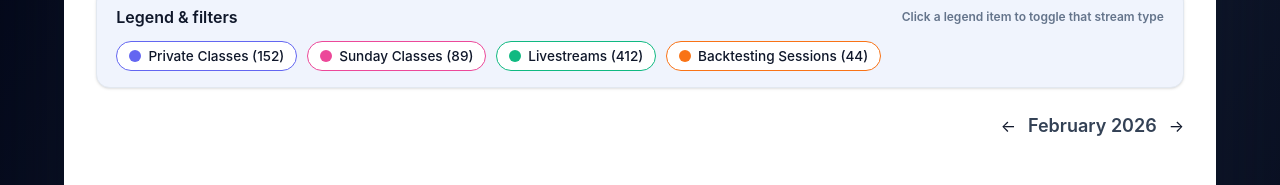
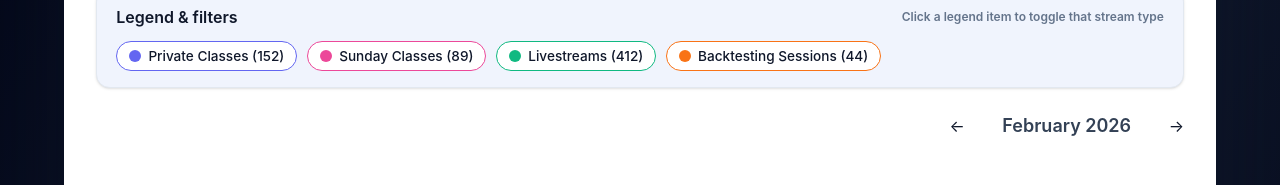
Before and after one commit to bravo142/DodgysDD-Calendar, a website with bundled scripts: page index.html in a window 1280 px wide. Shown: the part 288-473 px from the top of the page. Built offline with nearby package versions, Linux system fonts and the light colour scheme; a script that the page names is missing.

Commit message:
Add month label styling to enhance calendar layout. Introduced a new CSS class for month labels to ensure consistent width and centered alignment within the calendar grid.

```diff
--- a/styles.css
+++ b/styles.css
@@ -114,6 +114,12 @@ body.modal-open {
   height: 0.75rem;
   border-radius: 999px;
   background: var(--legend-color, #6366f1);
+}
+
+.month-label {
+  min-width: 180px;
+  display: inline-flex;
+  justify-content: center;
 }
 
 .calendar-grid {
```
